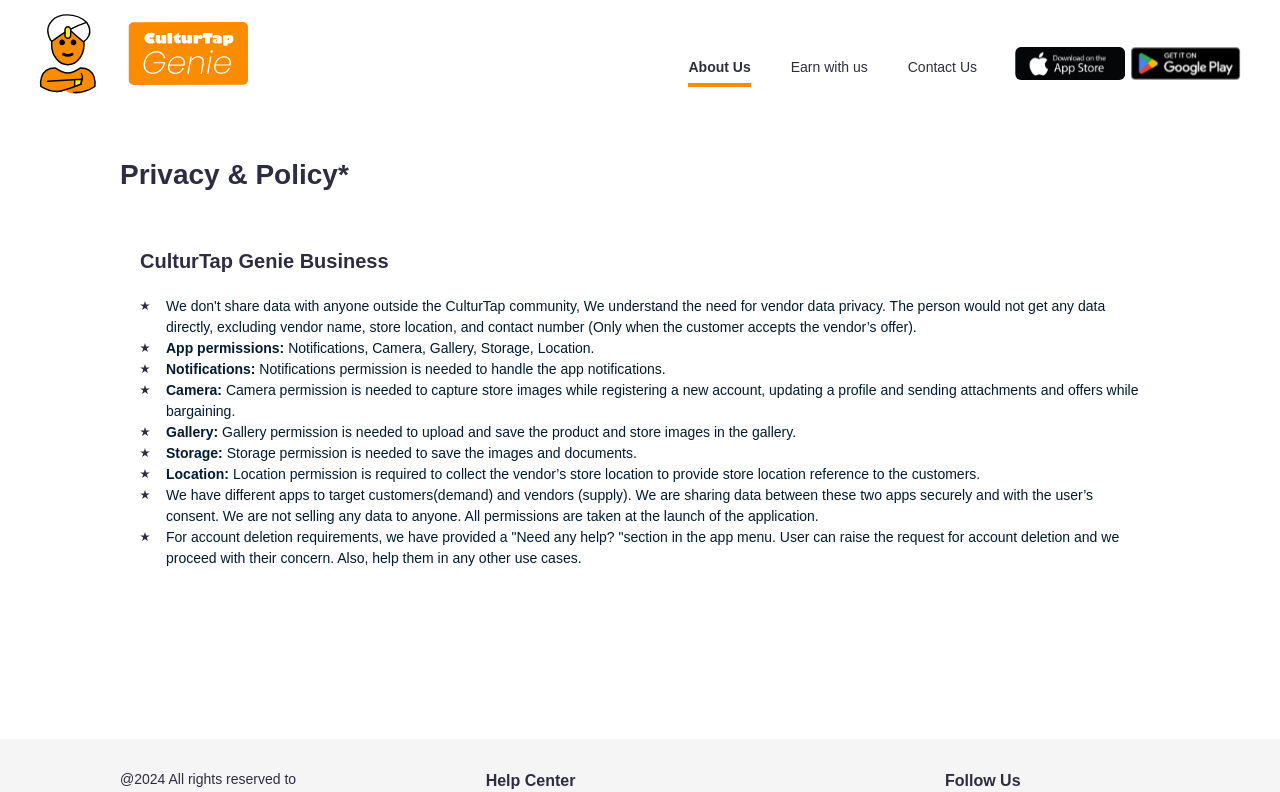
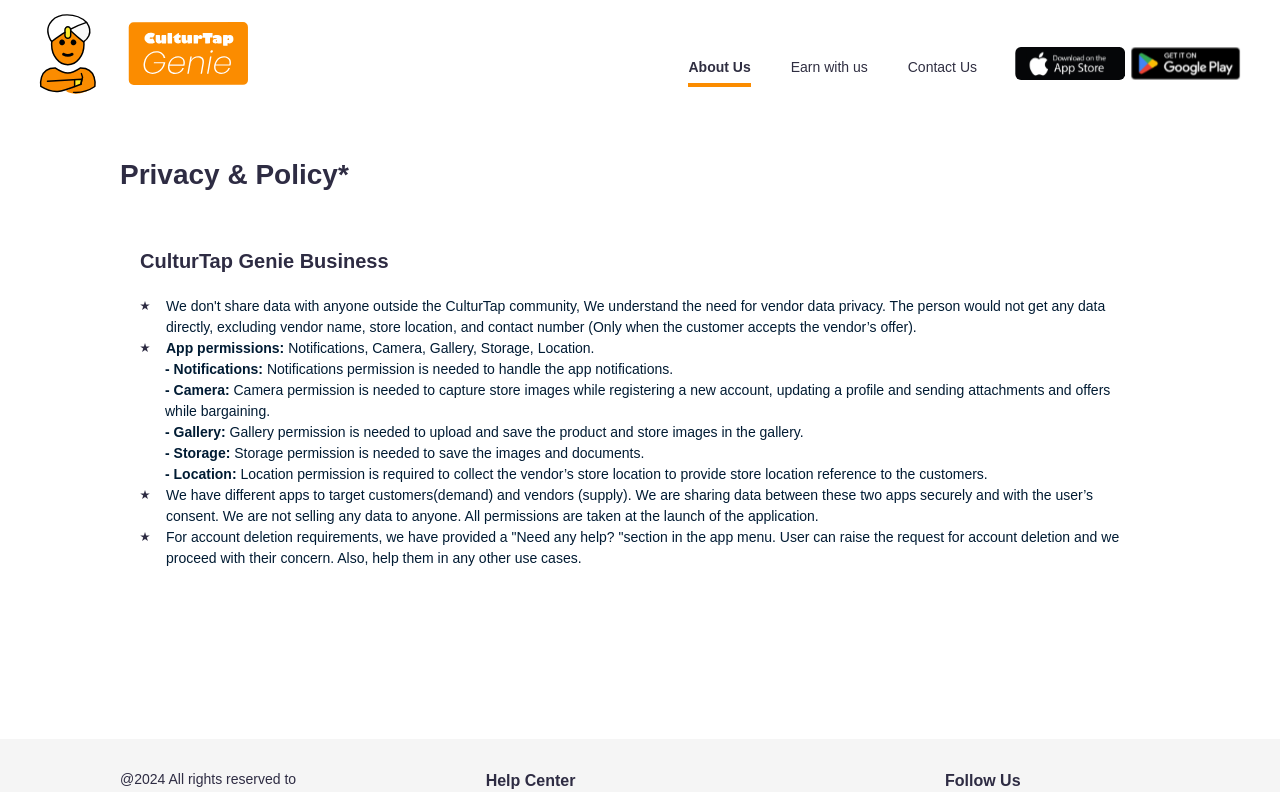
Before and after one commit to kumar-vivek-18/Genie-Web, a React (Create React App) app in the folder frontend/: page /genie/business-privacy-policy in a window 1280 px wide. Shown: the top 792 px of the page. Built offline with nearby package versions, Linux system fonts and the light colour scheme.

Commit message:
updated privacy code

```diff
--- a/frontend/src/components/privacyAndPolicy/PrivacyPolicyBusiness.js
+++ b/frontend/src/components/privacyAndPolicy/PrivacyPolicyBusiness.js
@@ -57,79 +57,79 @@ const PrivacyAndPolicyBusiness = () => {
                                         </p>
                                     </div>
                                 </li>
-                                <li className="text-[14px]   poppins-regular text-[#001B33]">
+                                <li className="text-[14px]  pl-[25px]   poppins-regular text-[#001B33]">
                                     <div className="flex items-start">
-                                        <img
+                                        {/* <img
                                             src={Star}
                                             alt="contact"
                                             loading='lazy'
                                             className="w-[10px] h-[10px] mt-[5px] mr-4"
-                                        />
-                                        <p className="text-[14px]   poppins-regular text-[#001B33]">
+                                        /> */}
+                                        <p className="text-[14px]  poppins-regular text-[#001B33]">
                                             <span className="text-[14px]  poppins-bold text-[#001B33]">
-                                                Notifications:{" "}
+                                                - Notifications:{" "}
                                             </span>
                                             Notifications permission is needed to handle the app notifications.
                                         </p>
                                     </div>
                                 </li>
-                                <li className="text-[14px]   poppins-regular text-[#001B33]">
+                                <li className="text-[14px]  pl-[25px]   poppins-regular text-[#001B33]">
                                     <div className="flex items-start">
-                                        <img
+                                        {/* <img
                                             src={Star}
                                             alt="contact"
                                             loading='lazy'
                                             className="w-[10px] h-[10px] mt-[5px] mr-4"
-                                        />
+                                        /> */}
                                         <p className="text-[14px]   poppins-regular text-[#001B33]">
                                             <span className="text-[14px]  poppins-bold text-[#001B33]">
-                                                Camera:{" "}
+                                                - Camera:{" "}
                                             </span>
                                             Camera permission is needed to capture store images while registering a new account, updating a profile and sending attachments and offers while bargaining.
                                         </p>
                                     </div>
                                 </li>
-                                <li className="text-[14px]   poppins-regular text-[#001B33]">
+                                <li className="text-[14px]  pl-[25px]   poppins-regular text-[#001B33]">
                                     <div className="flex items-start">
-                                        <img
+                                        {/* <img
                                             src={Star}
                                             alt="contact"
                                             loading='lazy'
                                             className="w-[10px] h-[10px] mt-[5px] mr-4"
-                                        />
+                                        /> */}
                                         <p className="text-[14px]   poppins-regular text-[#001B33]">
                                             <span className="text-[14px]  poppins-bold text-[#001B33]">
-                                                Gallery:{" "}
+                                                - Gallery:{" "}
                                             </span>
                                             Gallery permission is needed to upload and save the product and store images in the gallery.                                            </p>
                                     </div>
                                 </li>
-                                <li className="text-[14px]   poppins-regular text-[#001B33]">
+                                <li className="text-[14px]  pl-[25px]   poppins-regular text-[#001B33]">
                                     <div className="flex items-start">
-                                        <img
+                                        {/* <img
                                             src={Star}
                                             alt="contact"
                                             loading='lazy'
                                             className="w-[10px] h-[10px] mt-[5px] mr-4"
-                                        />
+                                        /> */}
                                         <p className="text-[14px]   poppins-regular text-[#001B33]">
                                             <span className="text-[14px]  poppins-bold text-[#001B33]">
-                                                Storage:{" "}
+                                                - Storage:{" "}
                                             </span>
                                             Storage permission is needed to save the images and documents.                                            </p>
                                     </div>
                                 </li>
-                                <li className="text-[14px]   poppins-regular text-[#001B33]">
+                                <li className="text-[14px]  pl-[25px]   poppins-regular text-[#001B33]">
                                     <div className="flex items-start">
-                                        <img
+                                        {/* <img
                                             src={Star}
                                             alt="contact"
                                             loading='lazy'
                                             className="w-[10px] h-[10px] mt-[5px] mr-4"
-                                        />
+                                        /> */}
                                         <p className="text-[14px]   poppins-regular text-[#001B33]">
                                             <span className="text-[14px]  poppins-bold text-[#001B33]">
-                                                Location:{" "}
+                                                - Location:{" "}
                                             </span>
                                             Location permission is required to collect the vendor’s store location to provide store location reference to the customers.                                            </p>
                                     </div>
```
Also changed, not shown: frontend/src/components/privacyAndPolicy/PrivacyPolicyGenie.js (+21 -21 lines).
